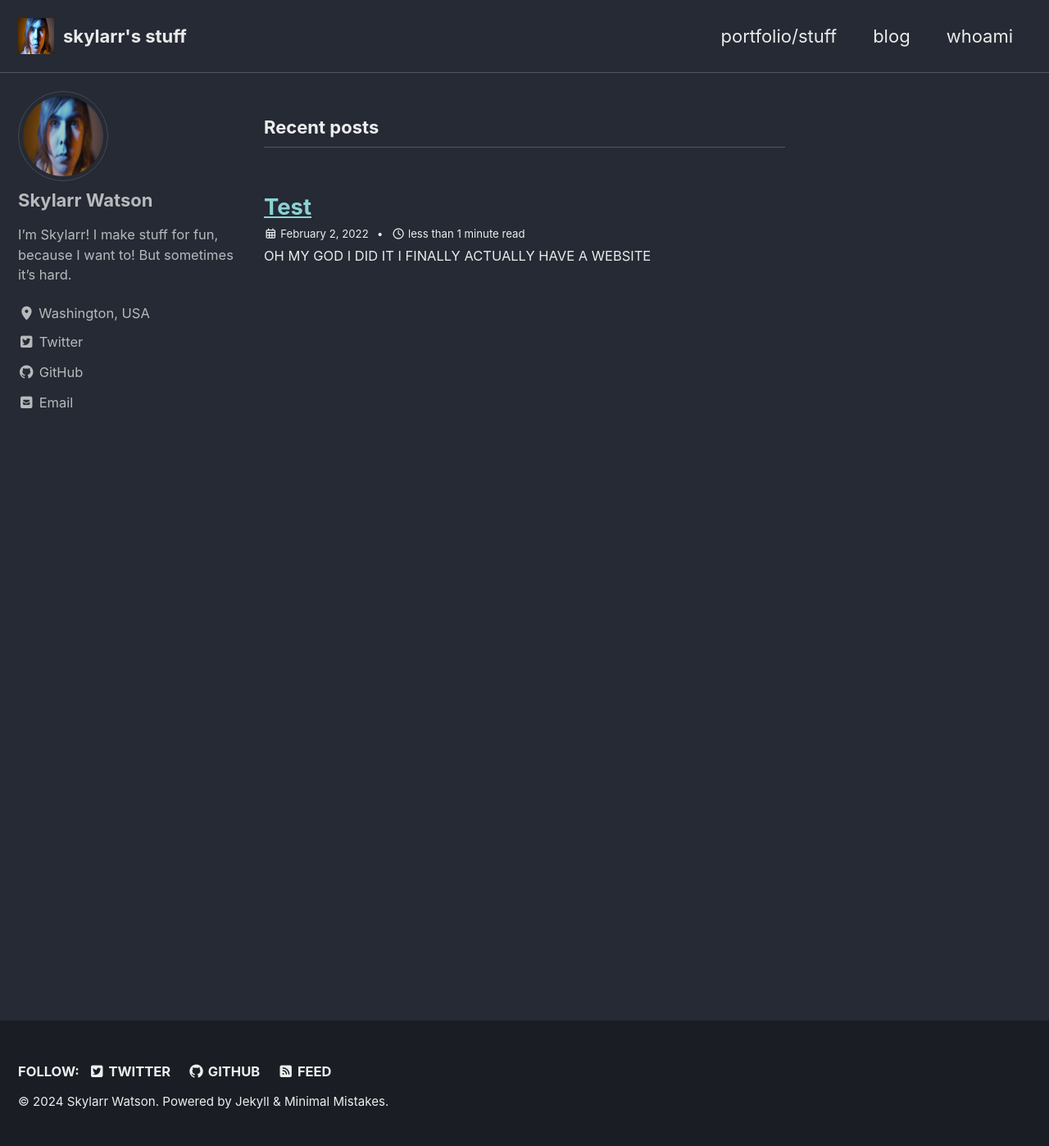
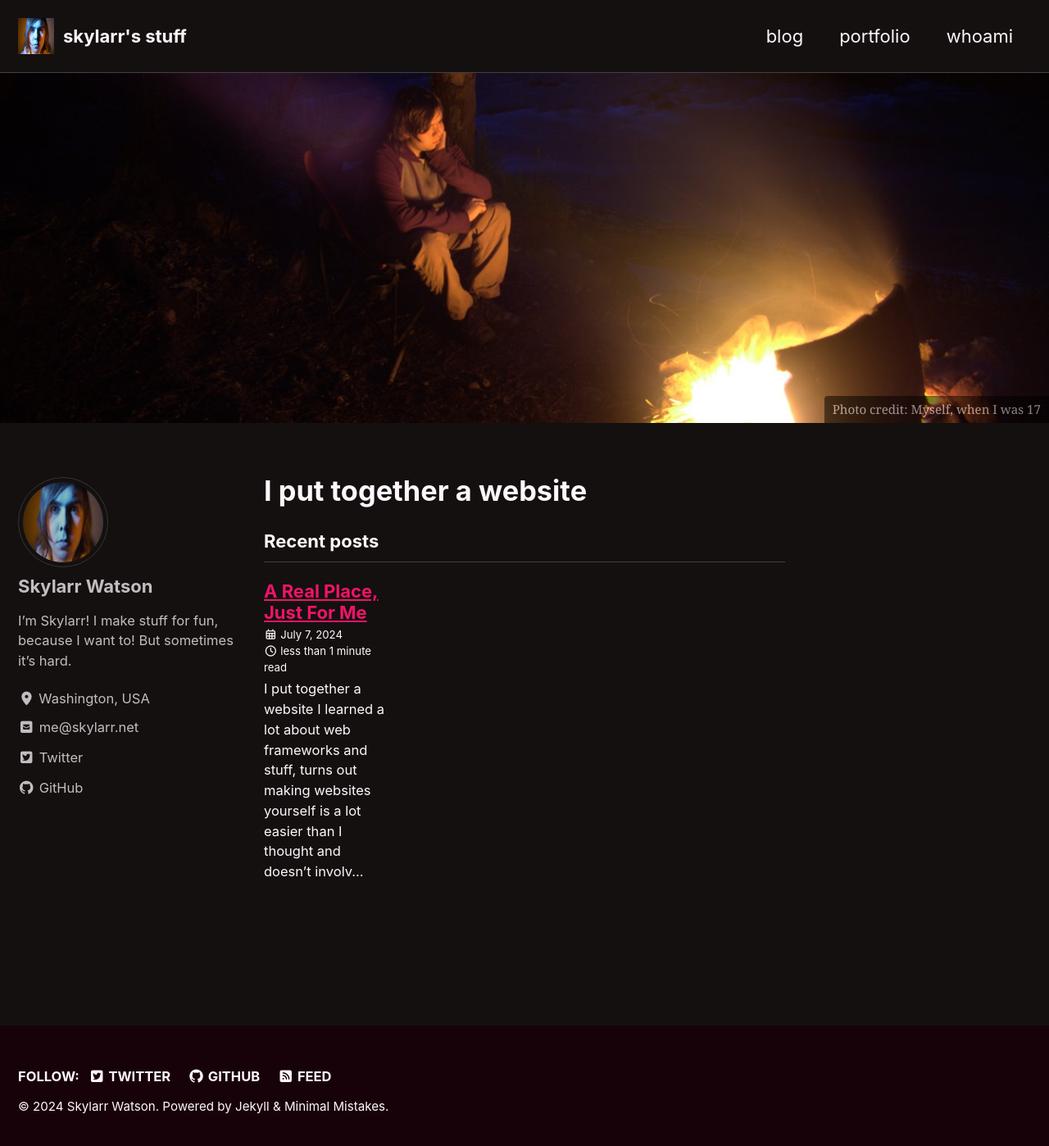
Before and after one commit to wonderlarr/wonderlarr.github.io, a Jekyll site: the page built from index.html, in a window 1280 px wide and 1400 px high. Shown: the whole window at 82% size. Built offline with Jekyll 4.4.1, drawn with Linux system fonts in a browser that asks for light colours; cached includes are drawn as plain includes; the list of posts is cut into pages by our own code.

Commit message:
Update website

```diff
--- a/_config.yml
+++ b/_config.yml
@@ -13,7 +13,7 @@
 # theme                  : "minimal-mistakes-jekyll"
 remote_theme           : "mmistakes/minimal-mistakes"
 # minimal_mistakes_skin    : "default" # "air", "aqua", "contrast", "dark", "dirt", "neon", "mint", "plum", "sunrise"
-minimal_mistakes_skin : "dark"
+minimal_mistakes_skin : "neon"
 
 # Site Settings
 locale                   : "en-US"
@@ -118,11 +118,11 @@ author:
   avatar           : "/assets/images/88x88.png"
   bio              : "I'm Skylarr! I make stuff for fun, because I want to! But sometimes it's hard."
   location         : "Washington, USA"
-  email            : "contact@skylarr.net"
+  # email            : "me@skylarr.net"
   links:
-    # - label: "Email"
-    #   icon: "fas fa-fw fa-envelope-square"
-    #   url: "mailto:contact@skylarr.net"
+    - label: "me@skylarr.net"
+      icon: "fas fa-fw fa-envelope-square"
+      url: "mailto:me@skylarr.net"
     # - label: "Website"
     #   icon: "fas fa-fw fa-link"
     #   url: "https://skylarr.net"
@@ -319,7 +319,7 @@ defaults:
       type: posts
     values:
       layout: single
-      author_profile: true
+      author_profile: false
       read_time: true
       comments: # true
       share: true
--- a/_posts/2022-02-02-test.md
+++ /dev/null
@@ -1,13 +0,0 @@
----
-classes: wide
-# toc: true
-# toc_label: ""
-header:
-  image: /assets/images/1280x400.png
-
----
-
-# OH MY GOD I DID IT
-## I FINALLY ACTUALLY HAVE A WEBSITE
-
-I finally decided to look into how real people make websites these days. Originally I planned on trying to use Microsoft Frontpage to do this whole thing because it would've been funny, but I decided having an actual portfolio would be better for me.
--- /dev/null
+++ b/_posts/2024-07-07-A-Real-Place-For-Me.md
@@ -0,0 +1,5 @@
+---
+title: A Real Place, Just For Me
+---
+# I put together a website
+I learned a lot about web frameworks and stuff, turns out making websites yourself is a lot easier than I thought and doesn't involve writing HTML, CSS, and other crap yourself. Works for me. I'm using Jekyll here to generate a static site for GitHub Pages, my host. After a few days I have this half complete website, which I will probably leave incomplete for a while till it matters more.
--- a/index.html
+++ b/index.html
@@ -1,4 +1,10 @@
 ---
 layout: home
 author_profile: true
+entries_layout: grid
+title: "I put together a website"
+tagline: "and maybe it'll be cool eventually"
+header:
+  image: /assets/images/homeheader.jpg
+  caption: "Photo credit: Myself, when I was 17"
 ---
```
Also changed, not shown: _data/navigation.yml (+4 -4 lines), blog.md (added, +6 -0 lines), portfiolio.md (added, +10 -0 lines), whoami.md (added, +11 -0 lines), assets/images/1280x400.png, assets/images/homeheader.jpg (added), assets/images/homeheader_max.jpg (added), assets/images/max.jpg (added).
